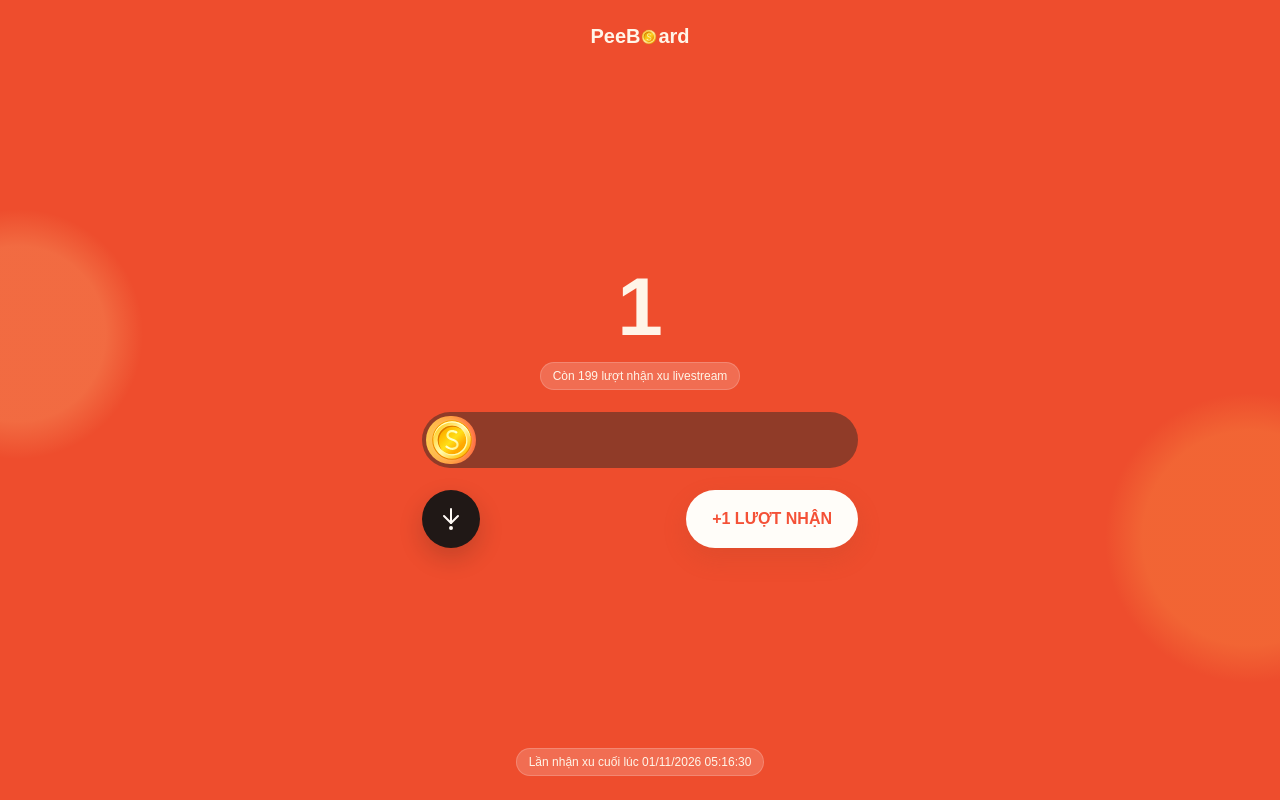
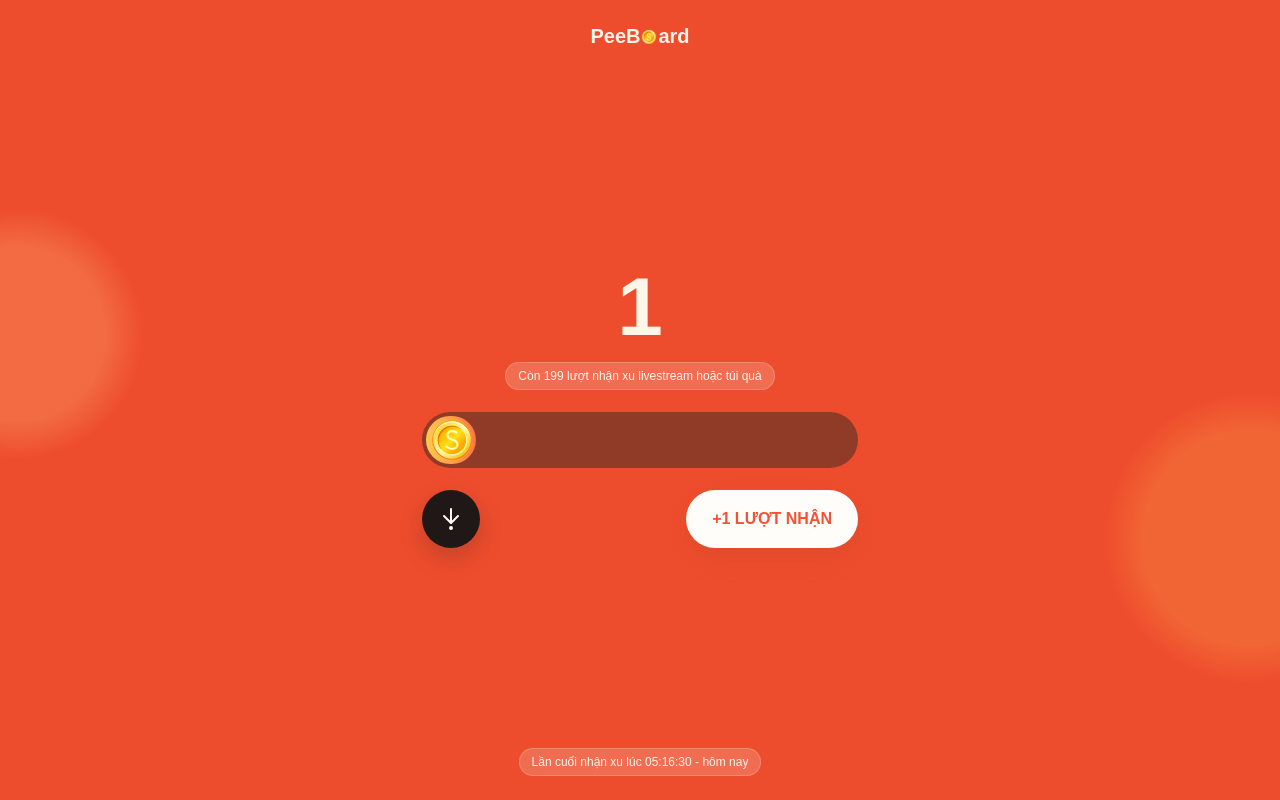
Before and after one commit to peeboard/peeboard.github.io, a Next.js app: page / in a window 1280 px wide. Both pictures are taken after a click on the button "+1 LƯỢT NHẬN". Built offline with nearby package versions, Linux system fonts and the light colour scheme; a web font is replaced by a local one.

Commit message:
Update coin status labels

```diff
--- a/app/page.tsx
+++ b/app/page.tsx
@@ -29,8 +29,15 @@ function getMonthLabel(monthOffset = 0) {
 
 function formatLastCoinChange(timestamp: string) {
   const date = new Date(timestamp);
+  const now = new Date();
   const pad = (value: number) => String(value).padStart(2, "0");
-  return `${pad(date.getDate())}/${pad(date.getMonth() + 1)}/${date.getFullYear()} ${pad(date.getHours())}:${pad(date.getMinutes())}:${pad(date.getSeconds())}`;
+  const time = `${pad(date.getHours())}:${pad(date.getMinutes())}:${pad(date.getSeconds())}`;
+  const isToday = date.toDateString() === now.toDateString();
+  const dayLabel = isToday
+    ? "hôm nay"
+    : `${pad(date.getDate())}/${pad(date.getMonth() + 1)}/${date.getFullYear()}`;
+
+  return `${time} - ${dayLabel}`;
 }
 
 function AnimatedDigit({ value }: { value: string }) {
@@ -175,7 +182,7 @@ export default function Home() {
             <span className="remaining-pill">
               {remaining === 0
                 ? `Reset lượt mới 00:00 01/${nextMonthLabel}`
-                : `Còn ${remaining} lượt nhận xu livestream`}
+                : `Còn ${remaining} lượt nhận xu livestream hoặc túi quà`}
             </span>
           </div>
 
@@ -217,7 +224,7 @@ export default function Home() {
         {lastCoinChange && coins < MAX_COINS && (
           <div className="remaining-pill last-received-pill" aria-live="polite">
             <span>
-              Lần nhận xu cuối lúc <time dateTime={lastCoinChange}>{formatLastCoinChange(lastCoinChange)}</time>
+              Lần cuối nhận xu lúc <time dateTime={lastCoinChange}>{formatLastCoinChange(lastCoinChange)}</time>
             </span>
           </div>
         )}
```
